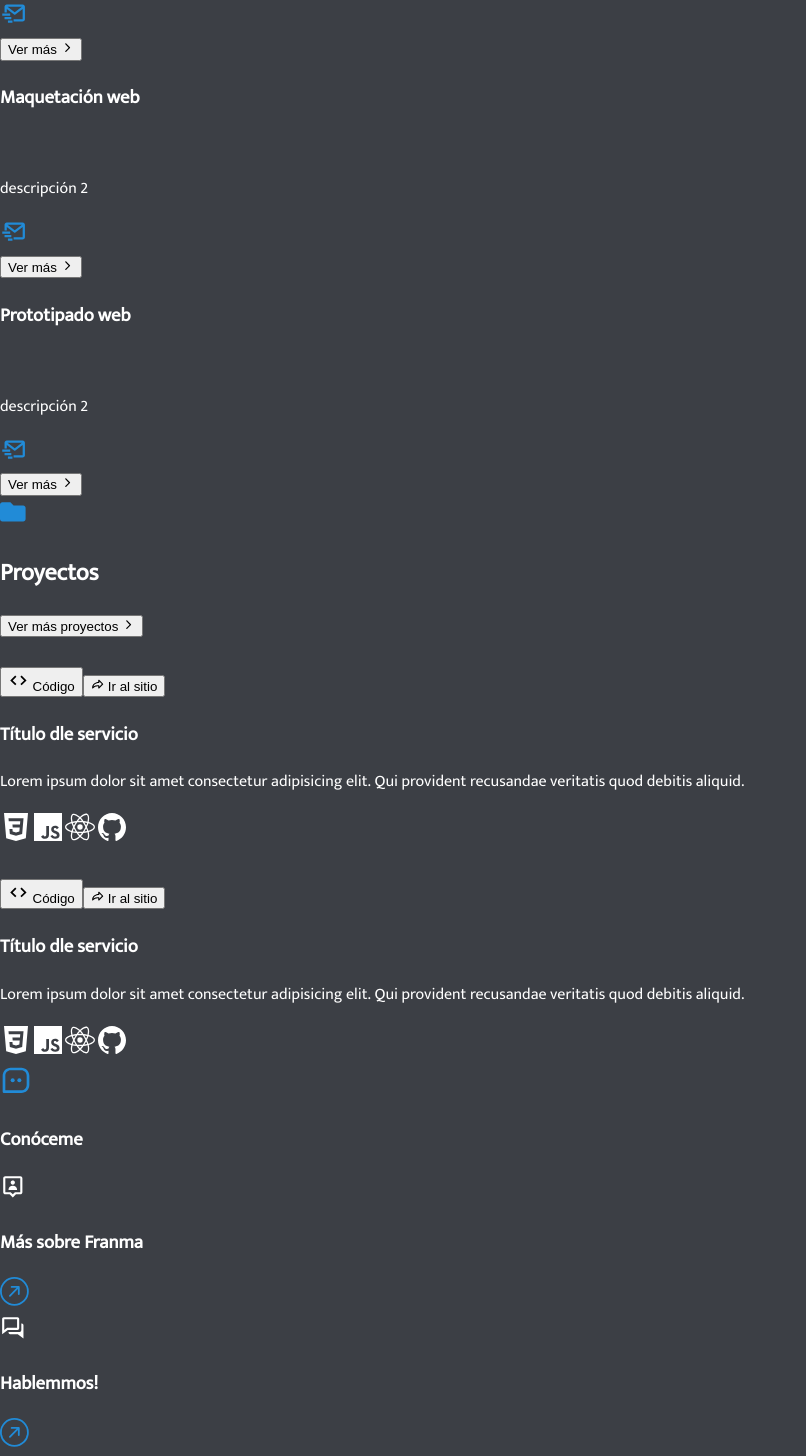
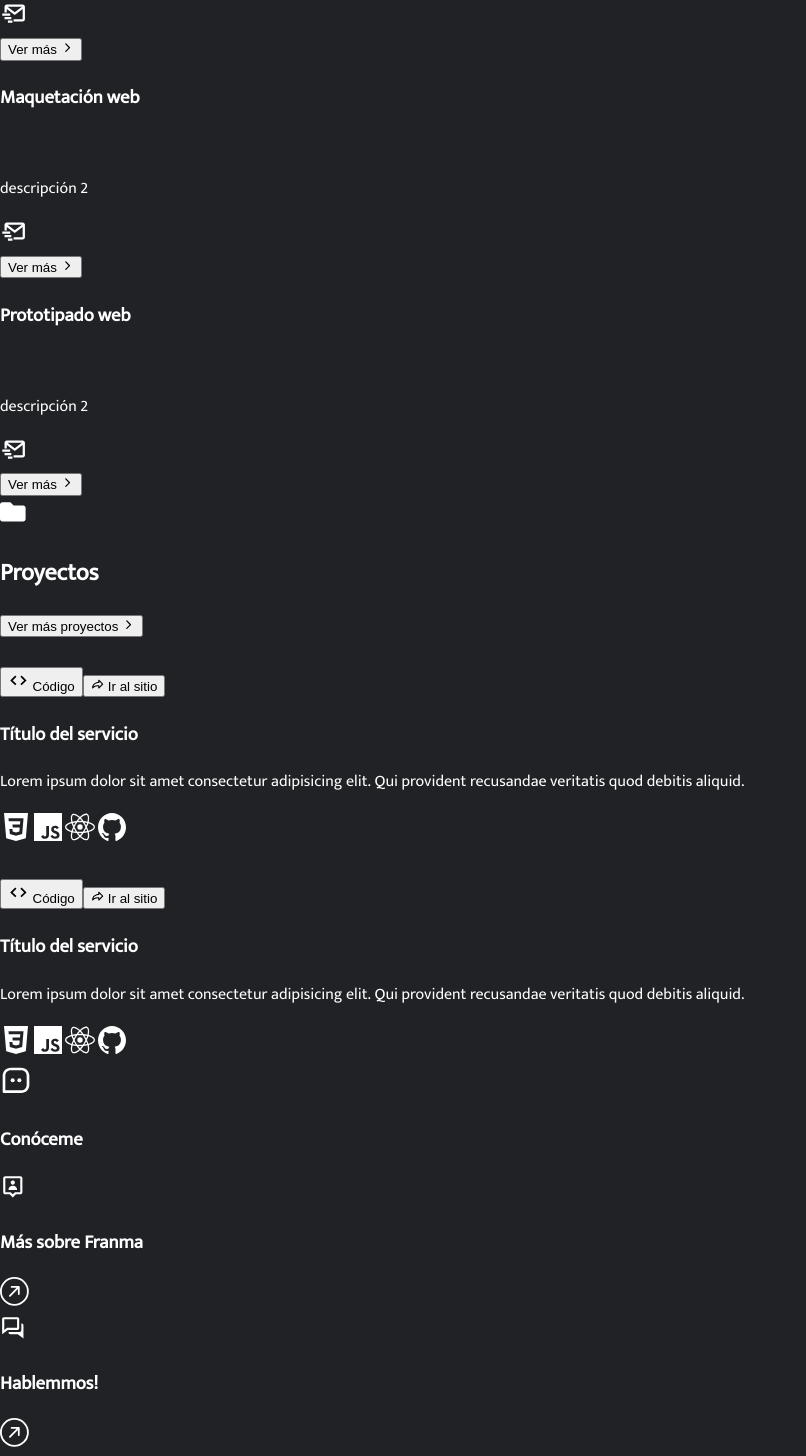
Before and after one commit to franmadev/smooth-folio, a React (Create React App) app: page / in a window 1280 px wide. Shown: the part 1360-2816 px from the top of the page, without its empty margins (0-806 px from the left). Built offline with nearby package versions, Linux system fonts and the light colour scheme; the HTML template or start-up script is replaced by a standard one.

Commit message:
feat: update grey colors

```diff
--- a/src/components/contact/contact.jsx
+++ b/src/components/contact/contact.jsx
@@ -5,34 +5,34 @@ function Contact() {
     <>
       <section className="mb-6">
         <div className="flex font-extrabold">
-          <BiMessageSquareDots size="2rem" color="#218BD7" />
+          <BiMessageSquareDots size="2rem" className="text-primary" />
 
           <h1 className="text-2xl ml-1">Conóceme</h1>
         </div>
 
-        <div className="flex place-content-between bg-darkgrey pl-2 pr-3 py-[9px] rounded-md my-3 items-center">
+        <div className="flex place-content-between bg-grey pl-2 pr-3 py-[9px] rounded-md my-3 items-center">
           <div className="flex gap-2 items-center">
             <BiUserPin size="1.6rem" />
             <h1>Más sobre Franma</h1>
           </div>
           <div>
-            <BsArrowUpRightCircle size="1.8rem" color="#218BD7" />
+            <BsArrowUpRightCircle size="1.8rem" className="text-primary" />
           </div>
         </div>
 
-        <div className="flex place-content-between bg-darkgrey pl-2 pr-3 py-[9px] rounded-md my-3 items-center">
+        <div className="flex place-content-between bg-grey pl-2 pr-3 py-[9px] rounded-md my-3 items-center">
           <div className="flex gap-2 items-center">
             <BiConversation size="1.6rem" />
             <h1>Hablemmos!</h1>
           </div>
           <div>
-            <BsArrowUpRightCircle size="1.8rem" color="#218BD7" />
+            <BsArrowUpRightCircle size="1.8rem" className="text-primary" />
           </div>
         </div>
 
-        <div className="flex place-content-between bg-darkgrey pl-2 pr-3 py-[9px] rounded-md my-3 items-center">
+        <div className="flex place-content-between bg-grey pl-2 pr-3 py-[9px] rounded-md my-3 items-center">
           <div className="flex gap-2 items-center">
-            <BiConversation size="1.6rem" className="text-grey" />
+            <BiConversation size="1.6rem" className="text-softgrey" />
             <h1 className="text-softgrey">Proximamente...</h1>
           </div>
           <div>
--- a/src/components/footer/footer.jsx
+++ b/src/components/footer/footer.jsx
@@ -2,7 +2,7 @@ import logoFranma from "../../assets/icons/logo/logo_blue.png";
 function Footer() {
   return (
     <>
-      <section className="bg-darkgrey">
+      <section className="bg-grey">
         <div className="mx-4">
           <div></div>
           <div className="place-content-center flex py-6">
--- a/src/components/navbar/navbar.css
+++ b/src/components/navbar/navbar.css
@@ -1,6 +1,6 @@
 :root {
   --darkgrey: #202225;
-  --grey: #36393f;
+  --grey: #2c2f33;
   --softgrey: #3c3f45;
   --primary: #218bd7;
   --secundary: #b667e3;
--- a/src/components/navbar/navbar.jsx
+++ b/src/components/navbar/navbar.jsx
@@ -6,7 +6,7 @@ import logoFranma from "./logo_blue.png";
 function Navbar() {
   return (
     <>
-      <div className="place-content-between flex bg-[#202225] px-5 md:px-10 py-3 mt-5 mb-3 rounded-md items-center ">
+      <div className="place-content-between flex px-5 md:px-10 py-3 mt-5 mb-3 rounded-md items-center shadow-xl">
         <div>
           <img src={logoFranma} alt="" className="h-[1.6rem]" />
         </div>
--- a/src/components/projects-card/projectsCard.jsx
+++ b/src/components/projects-card/projectsCard.jsx
@@ -8,7 +8,7 @@ import {
 function ProjectsCard() {
   return (
     <>
-      <article className="bg-darkgrey pb-2 my-6 rounded-md">
+      <article className="bg-grey pb-2 my-6 rounded-md shadow-lg">
         <div className="relative">
           <div>
             <img src="" alt="" className="bg-white h-40 rounded-t-md" />
@@ -22,7 +22,9 @@ function ProjectsCard() {
             </button>
           </div>
         </div>
-        <h1 className="px-4 mt-3">Título dle servicio</h1>
+        <h1 className="px-4 mt-3 text-white font-semibold">
+          Título del servicio
+        </h1>
         <p className="px-4 my-3 text-softwhite">
           Lorem ipsum dolor sit amet consectetur adipisicing elit. Qui provident
           recusandae veritatis quod debitis aliquid.
--- a/src/components/services-card/servicesCard.jsx
+++ b/src/components/services-card/servicesCard.jsx
@@ -4,16 +4,19 @@ import PropTypes from "prop-types";
 function ServicesCard({ title, description, image }) {
   return (
     <>
-      <article className="bg-darkgrey py-2 my-6 rounded-md">
-        <h1 className="px-4 mb-3">{title}</h1>
-        <img src={image} alt="" className="bg-white h-40" />
+      <article className="bg-grey py-2 my-6 rounded-md shadow-lg">
+        <h1 className="px-4 mb-3 font-semibold">{title}</h1>
+        <div className="bg-white h-40 overflow-hidden">
+          <img src={image} alt="" className="w-[100%]" />
+        </div>
+
         <p className="px-4 my-4 text-softwhite">{description}</p>
         <div className="place-content-between flex px-4">
           <div>
-            <BiMailSend size="1.7rem" color="#218bd7" />
+            <BiMailSend size="1.7rem" className="text-softwhite" />
           </div>
           <div>
-            <button className="flex items-center gap-2 rounded-md ">
+            <button className="flex items-center gap-2 rounded-md text-primary">
               Ver más <IoIosArrowForward />
             </button>
           </div>
--- a/src/styles/global.css
+++ b/src/styles/global.css
@@ -18,7 +18,7 @@
 
 :root {
   --darkgrey: #202225;
-  --grey: #36393f;
+  --grey: #2c2f33;
   --softgrey: #3c3f45;
   --primary: #218bd7;
   --secundary: #b667e3;
@@ -26,7 +26,7 @@
 
 body {
   font-family: "EkMukta-Regular";
-  background-color: var(--softgrey);
+  background-color: var(--darkgrey);
   color: white;
 }
 
--- a/src/views/Home/home.jsx
+++ b/src/views/Home/home.jsx
@@ -11,7 +11,7 @@ function Home() {
   return (
     <>
       <div className="">
-        <h1 className="bold-font text-[55px] text-center text-transparent bg-clip-text bg-gradient-to-r from-[#218BD7] to-[#BB65E3] m-0 p-0">
+        <h1 className="bold-font text-[55px] text-center text-transparent bg-clip-text bg-gradient-to-r from-primary to-secundary m-0 p-0">
           franma.dev
         </h1>
         <section className="flex mx-auto justify-center gap-4">
@@ -31,12 +31,12 @@ function Home() {
         <section>
           <div className="flex mt-10 items-center place-content-between">
             <div className="flex   items-center gap-1">
-              <BiCategory size="1.6rem" color="#B667E3" />
-              <h1 className="text-2xl ml-1 font-extrabold">Servicios</h1>
+              <BiCategory size="1.6rem" className="text-primary" />
+              <h1 className="text-2xl ml-1 font-extrabold ">Servicios</h1>
             </div>
             <div>
               {" "}
-              <button className="bg-[#218BD7] pl-3 pr-2 py-1 rounded-md flex items-center gap-1">
+              <button className="bg-primary pl-3 pr-2 py-1 rounded-md flex items-center gap-1 text-white">
                 Ver más servicios <IoIosArrowForward />
               </button>
             </div>
@@ -56,12 +56,12 @@ function Home() {
         <section>
           <div className="flex mt-10 items-center place-content-between">
             <div className="flex   items-center gap-1">
-              <FaFolder size="1.6rem" color="#218bd7" />
+              <FaFolder size="1.6rem" className="text-primary" />
               <h1 className="text-2xl ml-1 font-extrabold">Proyectos</h1>
             </div>
             <div>
               {" "}
-              <button className="bg-[#218BD7] pl-3 pr-2 py-1 rounded-md flex items-center gap-1">
+              <button className="bg-primary pl-3 pr-2 py-1 rounded-md flex items-center gap-1">
                 Ver más proyectos <IoIosArrowForward />
               </button>
             </div>
--- a/tailwind.config.js
+++ b/tailwind.config.js
@@ -5,10 +5,10 @@ module.exports = {
     extend: {
       colors: {
         darkgrey: "#202225",
-        grey: "#36393f",
+        grey: "#2C2F33",
         softgrey: "#3c3f45",
-        primary: "#218bd7",
-        secundary: "#b667e3",
+        primary: "#218BD7",
+        secundary: "#B667E3",
         softwhite: "#CCCCCC",
       },
     },
```
